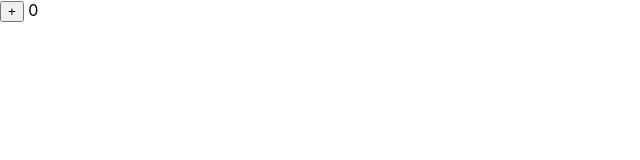
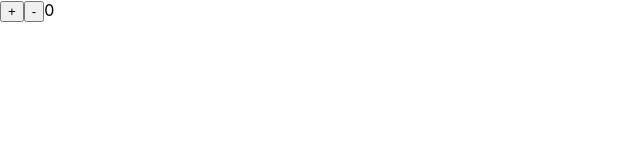
Before and after one commit to kimminhyuck/react_project, a React (Create React App) app: page / in a window 1280 px wide. Shown: the top 160 px of the page, without its empty margins (0-640 px from the left). Built offline with nearby package versions, Linux system fonts and the light colour scheme.

Commit message:
2주차-리덕스 툴킷 마지막커밋

```diff
--- a/src/App.js
+++ b/src/App.js
@@ -1,40 +1,22 @@
 import React from "react"
-import { createStore } from "redux"
 import { Provider, useDispatch, useSelector } from "react-redux";
-import { configureStore, createSlice } from "@reduxjs/toolkit";
-
-const counterSlice = createSlice({
-  name: 'counterSlice',
-  initialState: { value: 0 },
-  reducers: {
-    up: (state, action) => {
-      state.value = state.value + action.payload.step
-    }
-  }
-})
-
-const store = configureStore({
-  reducer: {
-    counter: counterSlice.reducer
-  }
-})
-
-// function reducer(state, action) {
-//   if (action.type === 'up') {
-//     return { ...state, value: state.value + action.step }
-//   }
-//   return state;
-// }
-// const initialState = { value: 0 }
-// const store = createStore(reducer, initialState);
+import store from "./store"; // store 임포트
+import counterSlice from "./counterSlice"; // counterSlice 기본 내보내기 임포트
 
 function Counter() {
   const dispatch = useDispatch();
-  const count = useSelector(state => state.counter.value)
+  const count = useSelector(state => {
+    console.log(state)
+    return state.counter.value
+  })
   return <div>
     <button onClick={() => {
-      dispatch(counterSlice.actions.up({ step: 2 }))
-    }}>+</button> {count}
+      dispatch(counterSlice.actions.up(2))
+    }}>+</button>
+    <button onClick={() => {
+      dispatch(counterSlice.actions.down(2))
+    }}>-</button>
+    {count}
   </div>
 }
 
--- /dev/null
+++ b/src/counterSlice.js
@@ -0,0 +1,20 @@
+import { createSlice } from "@reduxjs/toolkit";
+
+const counterSlice = createSlice({
+  name: 'counterSlice',
+  initialState: { value: 0 },
+  reducers: {
+    up: (state, action) => {
+      console.log(action)
+      //state.value = state.value + action.step
+      state.value = state.value + action.payload
+    },
+    down: (state, action) => {
+      console.log(action)
+      //state.value = state.value + action.step
+      state.value = state.value - action.payload
+    }
+  }
+})
+
+export default counterSlice
--- /dev/null
+++ b/src/store.js
@@ -0,0 +1,10 @@
+import { configureStore } from "@reduxjs/toolkit";
+import counterSlice from "./counterSlice";
+
+const store = configureStore({
+  reducer: {
+    counter: counterSlice.reducer
+  }
+})
+
+export default store;
```
